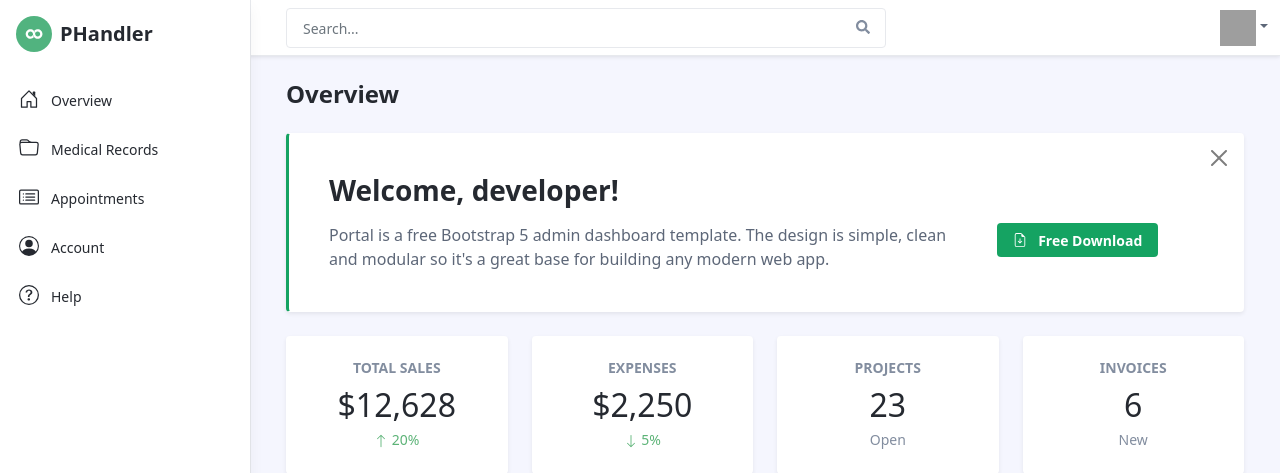
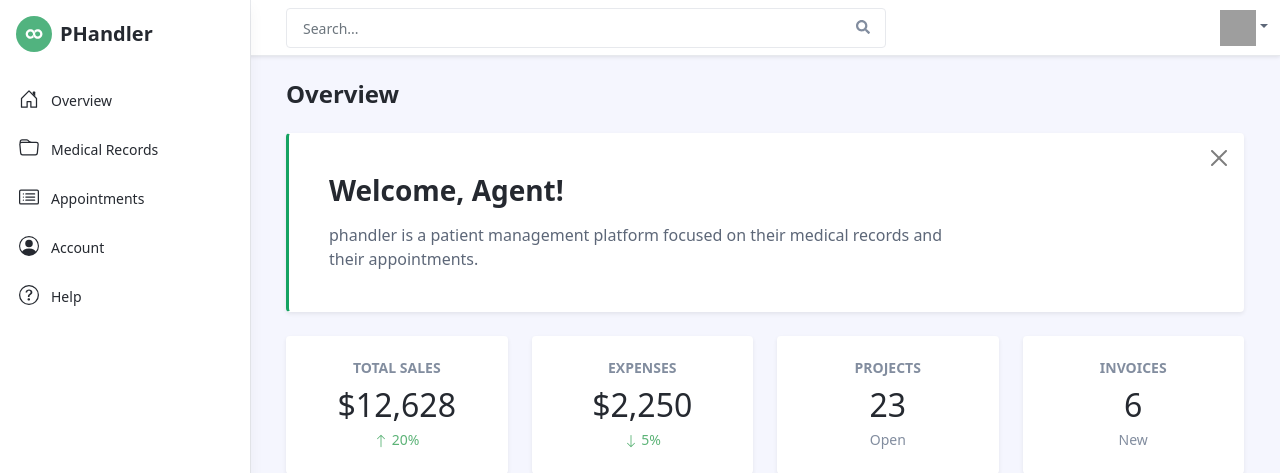
Before and after one commit to Tobi-De/phandler, a Django app: page / in a window 1280 px wide. Shown: the top 473 px of the page. Run offline with Django 3.2, Linux system fonts and the light colour scheme; the visitor is signed in with stand-in values (Sample User, id 1); some libraries are stand-ins or nearby versions; grey boxes are pictures that could not be loaded.

Commit message:
update home header text

```diff
--- a/phandler/templates/pages/home.html
+++ b/phandler/templates/pages/home.html
@@ -9,26 +9,11 @@
       <div class="app-card alert alert-dismissible shadow-sm mb-4 border-left-decoration" role="alert">
         <div class="inner">
           <div class="app-card-body p-3 p-lg-4">
-            <h3 class="mb-3">Welcome, developer!</h3>
+            <h3 class="mb-3">Welcome, Agent!</h3>
             <div class="row gx-5 gy-3">
               <div class="col-12 col-lg-9">
-
-                <div>Portal is a free Bootstrap 5 admin dashboard template. The design is simple, clean and modular so
-                  it's a great base for building any modern web app.
+                <div>phandler is a patient management platform focused on their medical records and their appointments.
                 </div>
-              </div><!--//col-->
-              <div class="col-12 col-lg-3">
-                <a class="btn app-btn-primary"
-                   href="https://themes.3rdwavemedia.com/bootstrap-templates/admin-dashboard/portal-free-bootstrap-admin-dashboard-template-for-developers/">
-                  <svg width="1em" height="1em" viewBox="0 0 16 16" class="bi bi-file-earmark-arrow-down me-2"
-                       fill="currentColor" xmlns="http://www.w3.org/2000/svg">
-                    <path
-                      d="M4 0h5.5v1H4a1 1 0 0 0-1 1v12a1 1 0 0 0 1 1h8a1 1 0 0 0 1-1V4.5h1V14a2 2 0 0 1-2 2H4a2 2 0 0 1-2-2V2a2 2 0 0 1 2-2z"></path>
-                    <path d="M9.5 3V0L14 4.5h-3A1.5 1.5 0 0 1 9.5 3z"></path>
-                    <path fill-rule="evenodd"
-                          d="M8 6a.5.5 0 0 1 .5.5v3.793l1.146-1.147a.5.5 0 0 1 .708.708l-2 2a.5.5 0 0 1-.708 0l-2-2a.5.5 0 1 1 .708-.708L7.5 10.293V6.5A.5.5 0 0 1 8 6z"></path>
-                  </svg>
-                  Free Download</a>
               </div><!--//col-->
             </div><!--//row-->
             <button type="button" class="btn-close" data-bs-dismiss="alert" aria-label="Close"></button>
```
